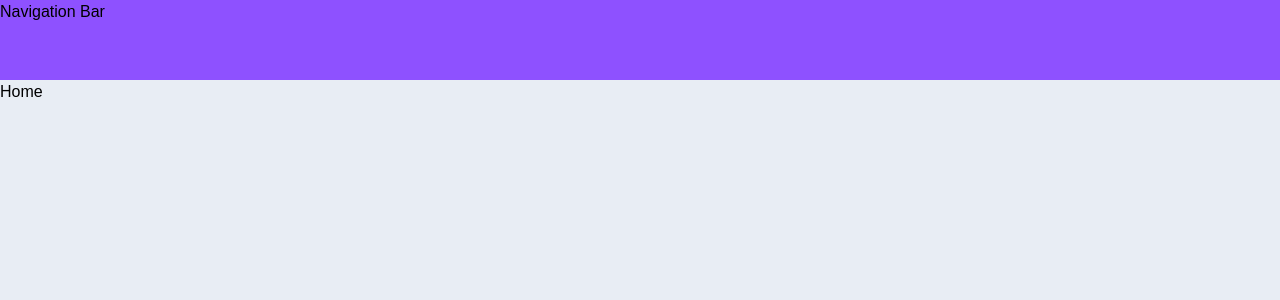
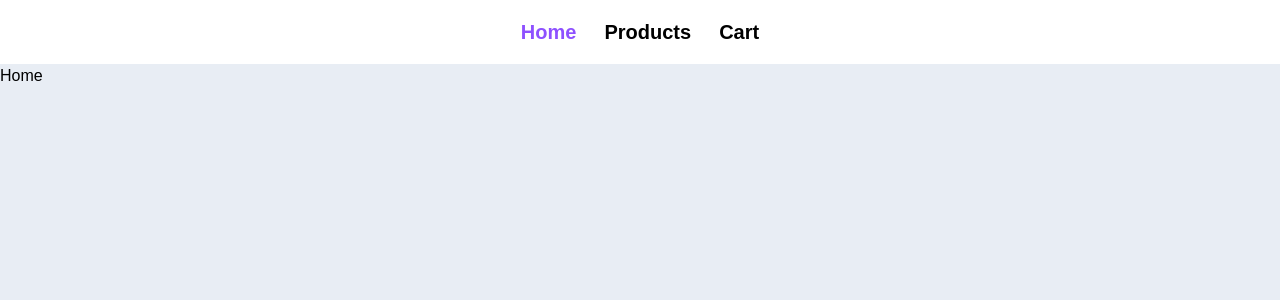
Before and after one commit to Aturinda-D/simple-ecommerce-app, a React (Vite) app: page / in a window 1280 px wide. Shown: the top 300 px of the page. Built offline with nearby package versions, Linux system fonts and the light colour scheme.

Commit message:
Feat: Added Navbar links

```diff
--- a/src/components/NavBar.tsx
+++ b/src/components/NavBar.tsx
@@ -1,5 +1,43 @@
+import { NavLink } from "react-router-dom";
+
+type routeTypes = {
+  route: string;
+  page: string;
+};
+const routes: routeTypes[] = [
+  {
+    route: "/",
+    page: "home",
+  },
+  {
+    route: "products",
+    page: "products",
+  },
+  {
+    route: "cart",
+    page: "cart",
+  },
+];
+
 const NavBar = () => {
-  return <div className="h-20 w-full bg-[var(--accent-1)]">Navigation Bar</div>;
+  return (
+    <nav className="h-16 w-full">
+      <ul className="h-full w-full flex justify-center items-center gap-7 font-bold text-xl capitalize bg-white *:hover:underline *:hover:text-[var(--accent-1)]">
+        {routes?.map((route) => (
+          <NavLink
+            key={route.page}
+            to={route?.route}
+            className={({ isActive }) =>
+              isActive ? "text-[var(--accent-1)]" : ""
+            }
+          >
+            {route?.page}
+          </NavLink>
+        ))}
+      </ul>
+    </nav>
+  );
 };
+// Maybe use amber-600
 
 export default NavBar;
```
